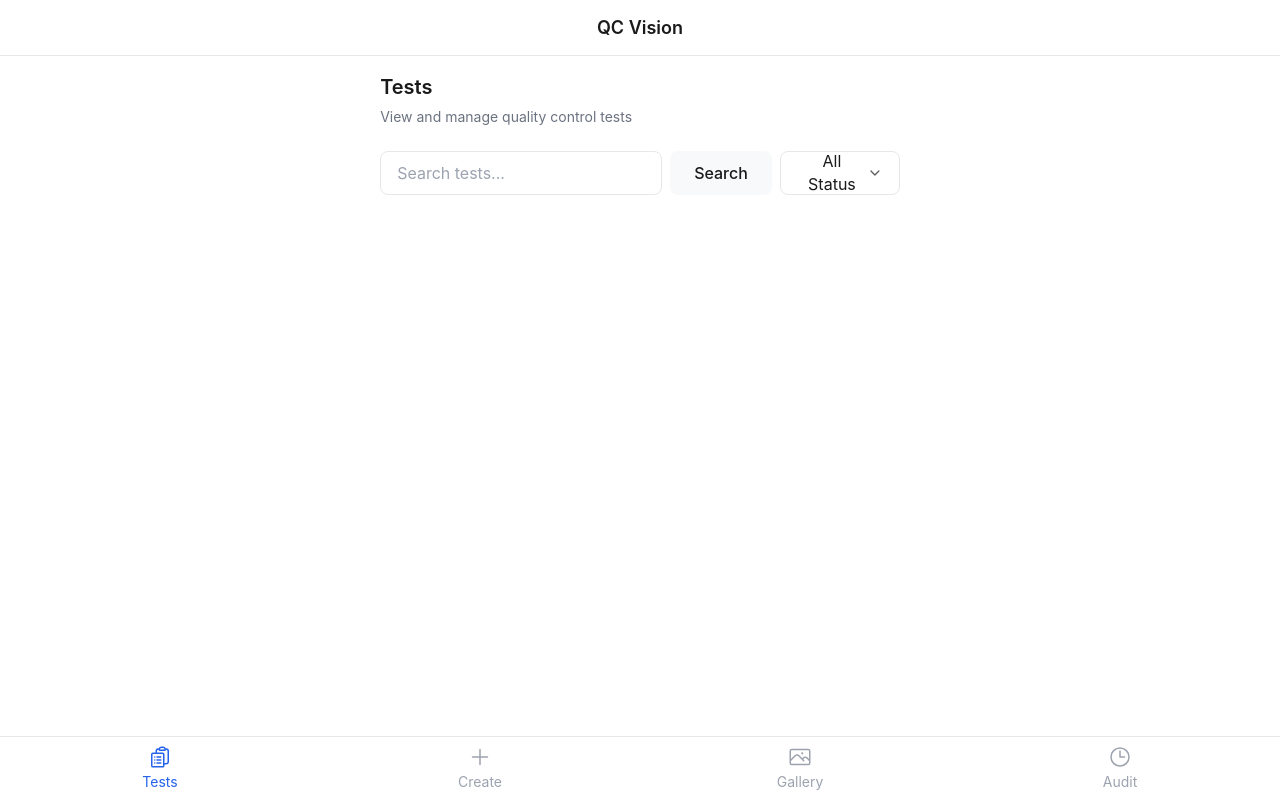
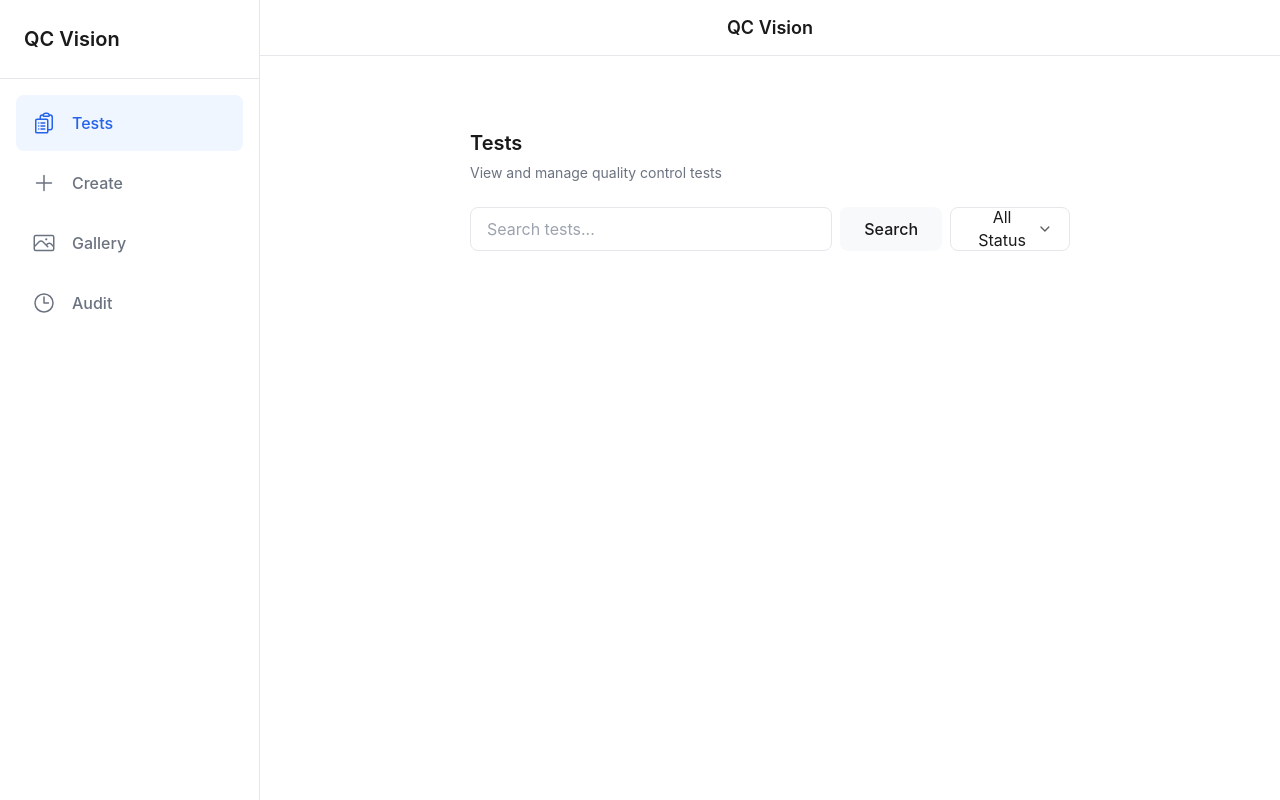
Before and after one commit to DominykasPivo/QC-Vision, a React (Vite) app in the folder frontend/: page /tests in a window 1280 px wide. Built offline with nearby package versions, Linux system fonts and the light colour scheme.

Commit message:
feat: implement responsive desktop sidebar navigation and refactor mobile navigation to use shared data with corresponding styles.

```diff
--- a/frontend/src/components/layout/AppShell.tsx
+++ b/frontend/src/components/layout/AppShell.tsx
@@ -32,8 +32,69 @@ export function AppShell() {
         [tests, auditEvents],
     );
 
+    // Reusable nav items data
+    const navItems = [
+        {
+            to: '/tests',
+            label: 'Tests',
+            icon: (
+                <svg xmlns="http://www.w3.org/2000/svg" fill="none" viewBox="0 0 24 24" strokeWidth={1.5} stroke="currentColor">
+                    <path strokeLinecap="round" strokeLinejoin="round" d="M9 12h3.75M9 15h3.75M9 18h3.75m3 .75H18a2.25 2.25 0 0 0 2.25-2.25V6.108c0-1.135-.845-2.098-1.976-2.192a48.424 48.424 0 0 0-1.123-.08m-5.801 0c-.065.21-.1.433-.1.664 0 .414.336.75.75.75h4.5a.75.75 0 0 0 .75-.75 2.25 2.25 0 0 0-.1-.664m-5.8 0A2.251 2.251 0 0 1 13.5 2.25H15c1.012 0 1.867.668 2.15 1.586m-5.8 0c-.376.023-.75.05-1.124.08C9.095 4.01 8.25 4.973 8.25 6.108V8.25m0 0H4.875c-.621 0-1.125.504-1.125 1.125v11.25c0 .621.504 1.125 1.125 1.125h9.75c.621 0 1.125-.504 1.125-1.125V9.375c0-.621-.504-1.125-1.125-1.125H8.25ZM6.75 12h.008v.008H6.75V12Zm0 3h.008v.008H6.75V15Zm0 3h.008v.008H6.75V18Z" />
+                </svg>
+            ),
+        },
+        {
+            to: '/create',
+            label: 'Create',
+            icon: (
+                <svg xmlns="http://www.w3.org/2000/svg" fill="none" viewBox="0 0 24 24" strokeWidth={1.5} stroke="currentColor">
+                    <path strokeLinecap="round" strokeLinejoin="round" d="M12 4.5v15m7.5-7.5h-15" />
+                </svg>
+            ),
+        },
+        {
+            to: '/gallery',
+            label: 'Gallery',
+            icon: (
+                <svg xmlns="http://www.w3.org/2000/svg" fill="none" viewBox="0 0 24 24" strokeWidth={1.5} stroke="currentColor">
+                    <path strokeLinecap="round" strokeLinejoin="round" d="m2.25 15.75 5.159-5.159a2.25 2.25 0 0 1 3.182 0l5.159 5.159m-1.5-1.5 1.409-1.409a2.25 2.25 0 0 1 3.182 0l2.909 2.909m-18 3.75h16.5a1.5 1.5 0 0 0 1.5-1.5V6a1.5 1.5 0 0 0-1.5-1.5H3.75A1.5 1.5 0 0 0 2.25 6v12a1.5 1.5 0 0 0 1.5 1.5Zm10.5-11.25h.008v.008h-.008V8.25Zm.375 0a.375.375 0 1 1-.75 0 .375.375 0 0 1 .75 0Z" />
+                </svg>
+            ),
+        },
+        {
+            to: '/audit',
+            label: 'Audit',
+            icon: (
+                <svg xmlns="http://www.w3.org/2000/svg" fill="none" viewBox="0 0 24 24" strokeWidth={1.5} stroke="currentColor">
+                    <path strokeLinecap="round" strokeLinejoin="round" d="M12 6v6h4.5m4.5 0a9 9 0 1 1-18 0 9 9 0 0 1 18 0Z" />
+                </svg>
+            ),
+        },
+    ];
+
     return (
         <div className="app-shell">
+            {/* Desktop Sidebar - hidden on mobile, visible on lg+ */}
+            <aside className="desktop-sidebar">
+                <div className="sidebar-header">
+                    <h2>QC Vision</h2>
+                </div>
+                <nav className="sidebar-nav">
+                    {navItems.map((item) => (
+                        <NavLink
+                            key={item.to}
+                            to={item.to}
+                            className={({ isActive }) => `sidebar-nav-item ${isActive ? 'active' : ''}`}
+                        >
+                            {item.icon}
+                            <span>{item.label}</span>
+                        </NavLink>
+                    ))}
+                </nav>
+            </aside>
+
+            {/* Main wrapper for desktop layout */}
+            <div className="main-wrapper">
                 <header className="app-header">
                     <h1>QC Vision</h1>
                 </header>
@@ -41,47 +102,20 @@ export function AppShell() {
                 <main className="app-content">
                     <Outlet context={contextValue} />
                 </main>
+            </div>
 
+            {/* Mobile Bottom Nav - visible on mobile, hidden on lg+ */}
             <nav className="bottom-nav">
+                {navItems.map((item) => (
                     <NavLink
-                    to="/tests"
+                        key={item.to}
+                        to={item.to}
                         className={({ isActive }) => `nav-item ${isActive ? 'active' : ''}`}
                     >
-                    <svg xmlns="http://www.w3.org/2000/svg" fill="none" viewBox="0 0 24 24" strokeWidth={1.5} stroke="currentColor">
-                        <path strokeLinecap="round" strokeLinejoin="round" d="M9 12h3.75M9 15h3.75M9 18h3.75m3 .75H18a2.25 2.25 0 0 0 2.25-2.25V6.108c0-1.135-.845-2.098-1.976-2.192a48.424 48.424 0 0 0-1.123-.08m-5.801 0c-.065.21-.1.433-.1.664 0 .414.336.75.75.75h4.5a.75.75 0 0 0 .75-.75 2.25 2.25 0 0 0-.1-.664m-5.8 0A2.251 2.251 0 0 1 13.5 2.25H15c1.012 0 1.867.668 2.15 1.586m-5.8 0c-.376.023-.75.05-1.124.08C9.095 4.01 8.25 4.973 8.25 6.108V8.25m0 0H4.875c-.621 0-1.125.504-1.125 1.125v11.25c0 .621.504 1.125 1.125 1.125h9.75c.621 0 1.125-.504 1.125-1.125V9.375c0-.621-.504-1.125-1.125-1.125H8.25ZM6.75 12h.008v.008H6.75V12Zm0 3h.008v.008H6.75V15Zm0 3h.008v.008H6.75V18Z" />
-                    </svg>
-                    <span>Tests</span>
+                        {item.icon}
+                        <span>{item.label}</span>
                     </NavLink>
-
-                <NavLink
-                    to="/create"
-                    className={({ isActive }) => `nav-item ${isActive ? 'active' : ''}`}
-                >
-                    <svg xmlns="http://www.w3.org/2000/svg" fill="none" viewBox="0 0 24 24" strokeWidth={1.5} stroke="currentColor">
-                        <path strokeLinecap="round" strokeLinejoin="round" d="M12 4.5v15m7.5-7.5h-15" />
-                    </svg>
-                    <span>Create</span>
-                </NavLink>
-
-                <NavLink
-                    to="/gallery"
-                    className={({ isActive }) => `nav-item ${isActive ? 'active' : ''}`}
-                >
-                    <svg xmlns="http://www.w3.org/2000/svg" fill="none" viewBox="0 0 24 24" strokeWidth={1.5} stroke="currentColor">
-                        <path strokeLinecap="round" strokeLinejoin="round" d="m2.25 15.75 5.159-5.159a2.25 2.25 0 0 1 3.182 0l5.159 5.159m-1.5-1.5 1.409-1.409a2.25 2.25 0 0 1 3.182 0l2.909 2.909m-18 3.75h16.5a1.5 1.5 0 0 0 1.5-1.5V6a1.5 1.5 0 0 0-1.5-1.5H3.75A1.5 1.5 0 0 0 2.25 6v12a1.5 1.5 0 0 0 1.5 1.5Zm10.5-11.25h.008v.008h-.008V8.25Zm.375 0a.375.375 0 1 1-.75 0 .375.375 0 0 1 .75 0Z" />
-                    </svg>
-                    <span>Gallery</span>
-                </NavLink>
-
-                <NavLink
-                    to="/audit"
-                    className={({ isActive }) => `nav-item ${isActive ? 'active' : ''}`}
-                >
-                    <svg xmlns="http://www.w3.org/2000/svg" fill="none" viewBox="0 0 24 24" strokeWidth={1.5} stroke="currentColor">
-                        <path strokeLinecap="round" strokeLinejoin="round" d="M12 6v6h4.5m4.5 0a9 9 0 1 1-18 0 9 9 0 0 1 18 0Z" />
-                    </svg>
-                    <span>Audit</span>
-                </NavLink>
+                ))}
             </nav>
         </div>
     );
--- a/frontend/src/index.css
+++ b/frontend/src/index.css
@@ -40,6 +40,9 @@
   /* Mobile nav height */
   --nav-height: 64px;
   --header-height: 56px;
+
+  /* Desktop sidebar */
+  --sidebar-width: 260px;
 }
 
 * {
@@ -511,6 +514,7 @@ body {
     opacity: 0;
     transform: translateY(20px);
   }
+
   to {
     opacity: 1;
     transform: translateY(0);
@@ -548,8 +552,120 @@ body {
   font-style: italic;
 }
 
-/* Desktop adjustments */
-@media (min-width: 768px) {
+/* Main wrapper - mobile default */
+.main-wrapper {
+  display: contents;
+}
+
+/* Desktop Sidebar - hidden on mobile */
+.desktop-sidebar {
+  display: none;
+}
+
+/* Desktop layout at lg (1024px+) */
+@media (min-width: 1024px) {
+  .app-shell {
+    flex-direction: row;
+  }
+
+  .desktop-sidebar {
+    display: flex;
+    flex-direction: column;
+    width: var(--sidebar-width);
+    position: fixed;
+    left: 0;
+    top: 0;
+    bottom: 0;
+    background: var(--bg);
+    border-right: 1px solid var(--border);
+    z-index: 100;
+  }
+
+  .sidebar-header {
+    padding: var(--spacing-lg);
+    border-bottom: 1px solid var(--border);
+  }
+
+  .sidebar-header h2 {
+    font-size: var(--font-size-xl);
+    font-weight: 600;
+    color: var(--text);
+  }
+
+  .sidebar-nav {
+    flex: 1;
+    padding: var(--spacing-md);
+    display: flex;
+    flex-direction: column;
+    gap: var(--spacing-xs);
+  }
+
+  .sidebar-nav-item {
+    display: flex;
+    align-items: center;
+    gap: var(--spacing-md);
+    padding: var(--spacing-md);
+    min-height: 48px;
+    text-decoration: none;
+    color: var(--text-secondary);
+    font-size: var(--font-size-base);
+    font-weight: 500;
+    border-radius: var(--radius-md);
+    transition: background-color 0.2s ease, color 0.2s ease;
+  }
+
+  .sidebar-nav-item:hover {
+    background: var(--bg-secondary);
+    color: var(--text);
+  }
+
+  .sidebar-nav-item.active {
+    background: #eff6ff;
+    color: var(--primary);
+  }
+
+  .sidebar-nav-item svg {
+    width: 24px;
+    height: 24px;
+    flex-shrink: 0;
+  }
+
+  .main-wrapper {
+    display: flex;
+    flex-direction: column;
+    min-height: 100vh;
+    min-height: 100dvh;
+    margin-left: var(--sidebar-width);
+    flex: 1;
+  }
+
+  .app-header {
+    position: sticky;
+    left: var(--sidebar-width);
+    right: 0;
+    width: auto;
+  }
+
+  .app-content {
+    padding-bottom: var(--spacing-xl);
+    max-width: 1000px;
+    margin: 0 auto;
+    width: 100%;
+    padding-left: var(--spacing-lg);
+    padding-right: var(--spacing-lg);
+  }
+
+  .bottom-nav {
+    display: none;
+  }
+
+  .gallery-grid {
+    grid-template-columns: repeat(4, 1fr);
+  }
+}
+
+/* Medium desktop adjustments */
+@media (min-width: 768px) and (max-width: 1023px) {
   .gallery-grid {
     grid-template-columns: repeat(4, 1fr);
   }
```
Lines whose indentation alone changed are shown as unchanged.
